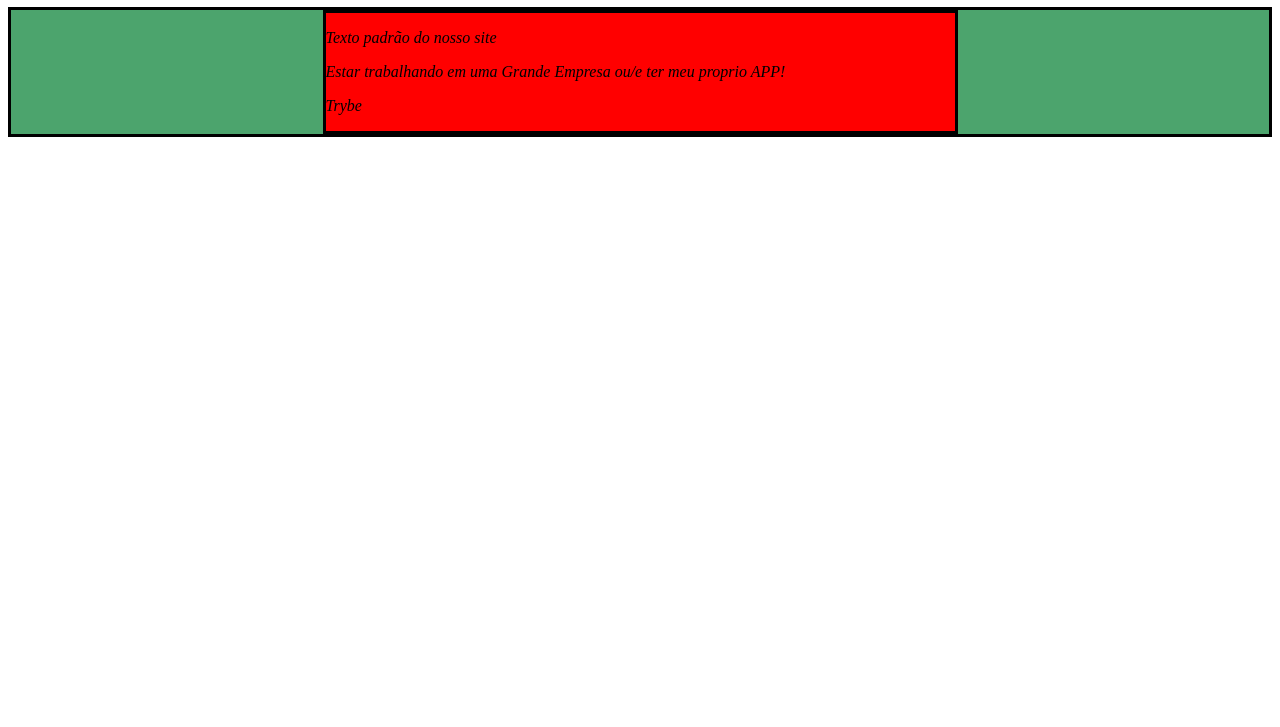
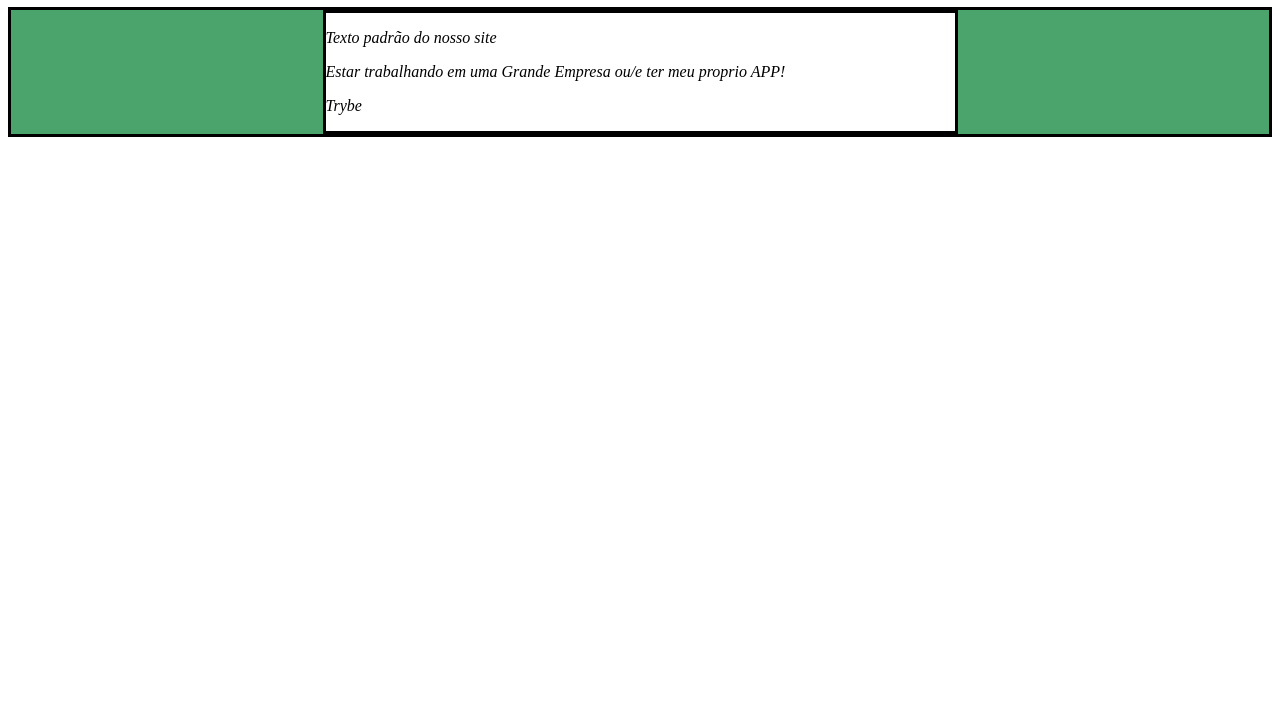
Before and after one commit to Gui027/trybe_exercises, a plain HTML site: page bloco_5/ex/index.html in a window 1280 px wide. Shown: the part 73-800 px from the top of the page. Drawn offline with Linux system fonts and the light colour scheme.

Commit message:
Adicionando ex3

```diff
--- a/bloco_5/ex/index.html
+++ b/bloco_5/ex/index.html
@@ -54,6 +54,12 @@
     }
       square();
 
+      //ex3
+      function squareWhite() {
+        let squareW = document.getElementsByClassName('center-content')[0];
+        squareW.style.backgroundColor = 'white';
+      }
+      squareWhite();
 
 
 
```
